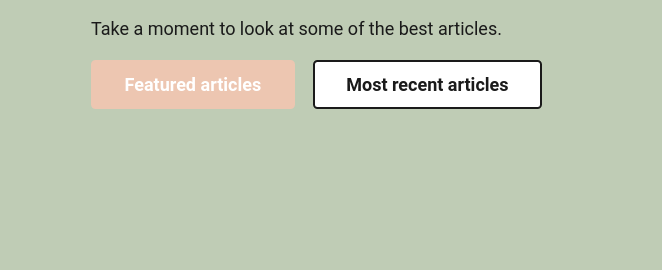
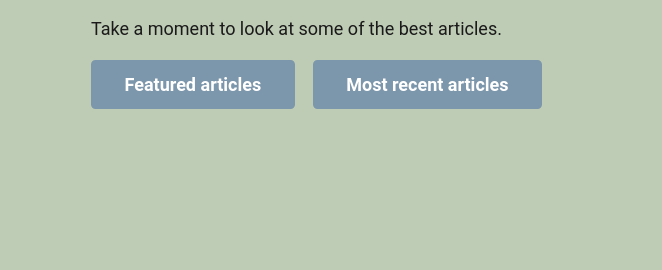
Before and after one commit to NolanDonahue/eleventy-njk-website, an Eleventy site: page src/index.njk in a window 1280 px wide. Shown: the part 301-571 px from the top of the page, 0-662 px from the left. Built offline with nearby package versions, Linux system fonts and the light colour scheme; Eleventy itself is replaced by a stand-in of ours; files that its build step writes are made by us from their sources.

Commit message:
Version .4 CMS Precursor
Graphics update and push in anticipation of CMS use to populate some of the articles

```diff
--- a/src/stylesheet/header.css
+++ b/src/stylesheet/header.css
@@ -20,7 +20,7 @@ body{
     left: -100%;
     width: 100%;
     height: 100%;
-    background: var(--clr-neutral-100);
+    background: var(--clr-primary-300);
     z-index: 1;
     transition: 0.5s;
 }
@@ -38,7 +38,7 @@ ul li{
 }
 
 ul li a{
-    padding: 10px;
+    padding: 15px;
     display: inline-block;
     font-family: verdana;
     font-size: 2em;
@@ -47,7 +47,8 @@ ul li a{
     color: #262626;
 }
 ul li a:hover{
-    background: var(--clr-primary-300);
+    background: var(--clr-primary-200);
+    border-radius: 25px;
 }
 .menu.active{
     left: 0;
--- a/src/stylesheet/main.css
+++ b/src/stylesheet/main.css
@@ -158,15 +158,15 @@ justify-self: start;
 }
 
 .btn:focus {
-outline: 0.125em solid var(--clr-primary-400);
+outline: 0.125em solid var(--clr-primary-300);
 outline-offset: 0.25em;
 }
 
 .btn--primary {
-background: var(--clr-primary-400);
+background: var(--clr-primary-300);
 color: var(--clr-neutral-100);
 font-weight: var(--fw-700);
-border: 2px solid var(--clr-primary-400);
+border: 2px solid var(--clr-primary-300);
 }
 .btn--primary:hover,
 .btn--primary:focus {
@@ -175,14 +175,15 @@ border-color: var(--clr-primary-500);
 }
 
 .btn--neutral {
-background-color: var(--clr-neutral-100);
-color: var(--clr-neutral-900);
+background-color: var(--clr-primary-300);
+color: var(--clr-neutral-100);
 font-weight: var(--fw-700);
-border: 2px solid var(--clr-neutral-900);
+border: 2px solid var(--clr-primary-300);
 }
 
 .btn--neutral:hover,
 .btn--neutral:focus {
 color: var(--clr-neutral-100);
 background-color: var(--clr-neutral-900);
+border-color: var(--clr-neutral-900);
 }
```
